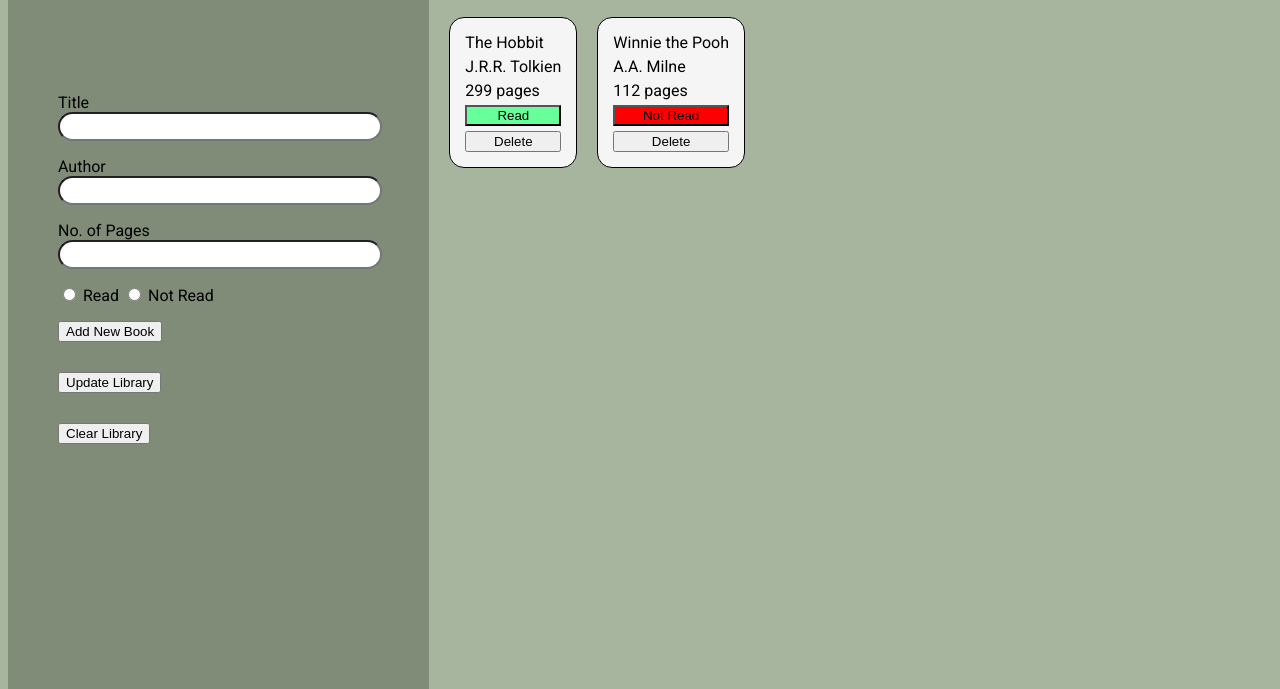
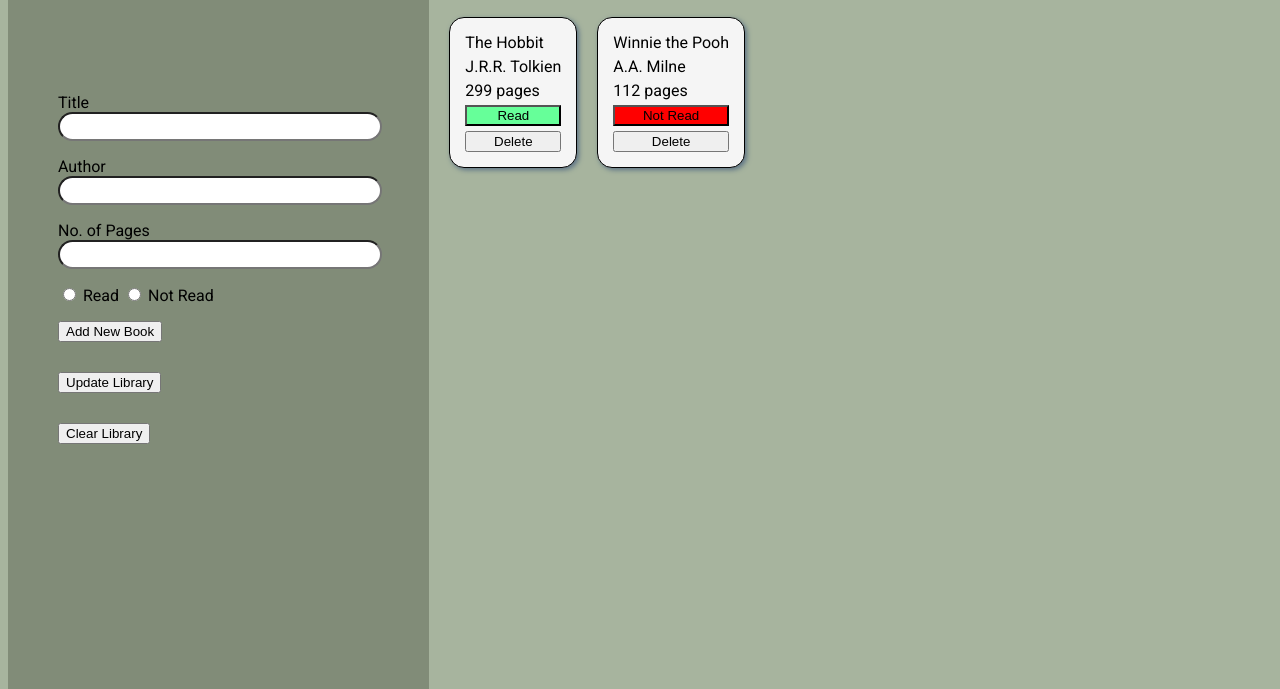
Before and after one commit to Tomppa87/project_library, a plain HTML site: page index.html in a window 1280 px wide. Shown: the part 111-800 px from the top of the page. Drawn offline with Linux system fonts and the light colour scheme.

Commit message:
box shadow on cards

```diff
--- a/style.css
+++ b/style.css
@@ -62,6 +62,7 @@ body {
     background-color: whitesmoke;
     border: 1px solid black;
     border-radius: 15px;
+    box-shadow: 2px 2px 5px #5C7285;
     padding: 15px;
     display: flex;
     flex-direction: column;
```
